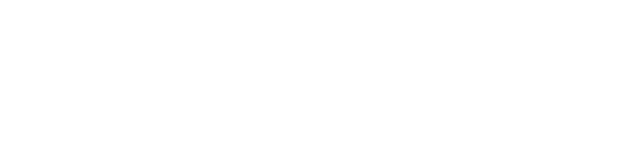
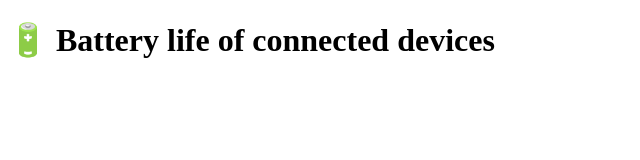
Before and after one commit to ksteflovic/battery-life, a plain HTML site: page index.html in a window 1280 px wide. Shown: the whole page, without its empty margins (0-640 px from the left). Drawn offline with Linux system fonts and the light colour scheme.

Commit message:
First commit

```diff
--- a/index.html
+++ b/index.html
@@ -7,6 +7,6 @@
     <title>🔋 Battery percentage</title>
 </head>
 <body>
-
+    <h1>🔋 Battery life of connected devices</h1>
 </body>
 </html>
```
